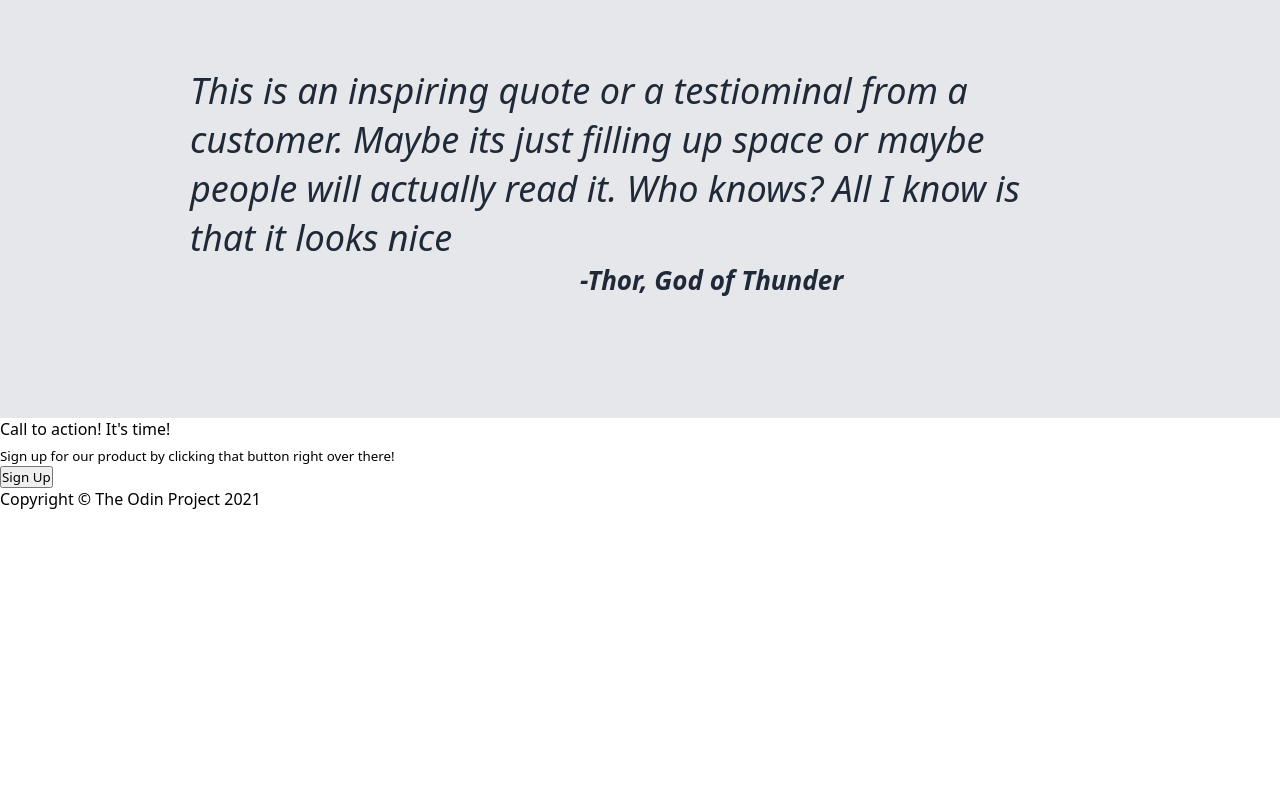
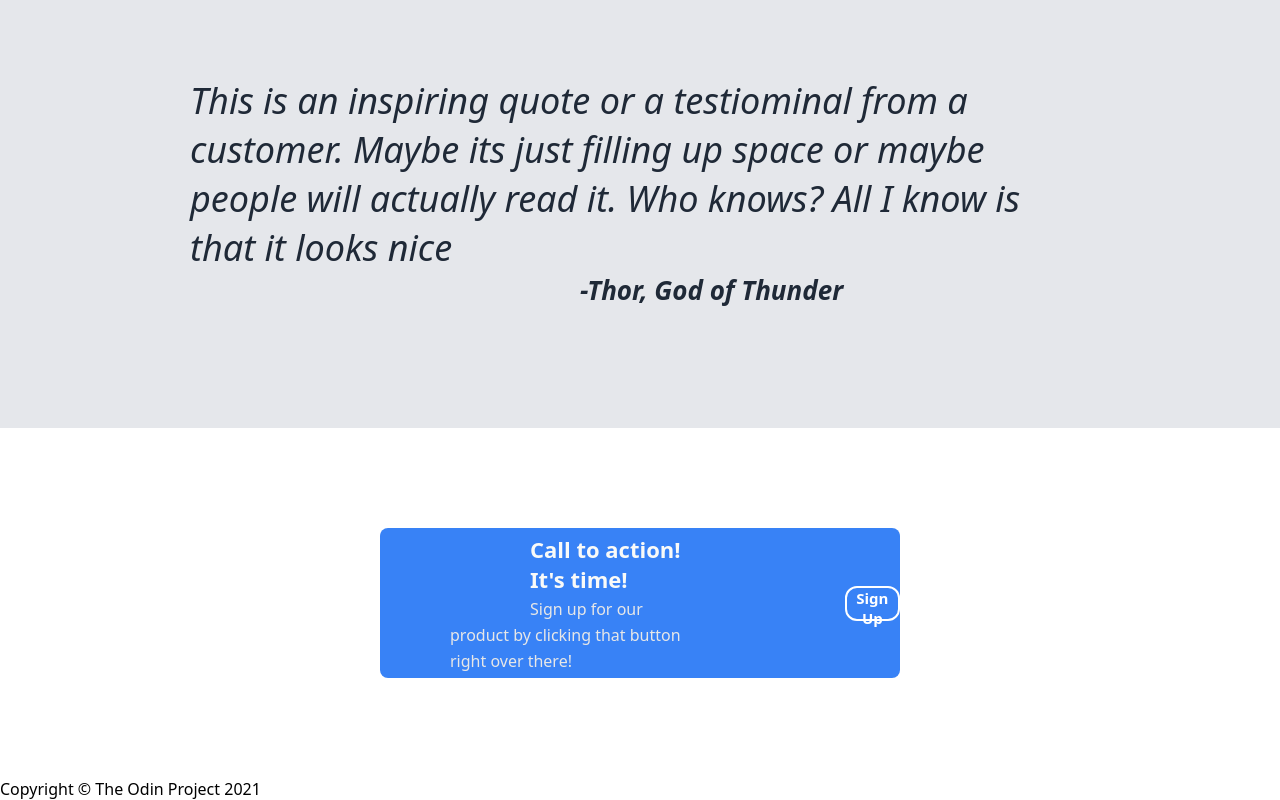
Before and after one commit to codebyjuan/Odin-Landing-Page, a plain HTML site: page index.html in a window 1280 px wide. Shown: the part 992-1792 px from the top of the page. Before the commit the page ends 1502 px from the top, so only its background shows below. Drawn offline with Linux system fonts and the light colour scheme.

Commit message:
completed body 3 centered a div and its contents along with adding the sign up button to the left of it

```diff
--- a/index.html
+++ b/index.html
@@ -51,13 +51,11 @@
         <p class="author">-Thor, God of Thunder</p>
     </div>
     <div class="body3">
-        <div class="text-container">
             <div class="container2">
                 <p>Call to action! It's time!</p>
                 <sub>Sign up for our product by clicking that button right over there!</sub>
             </div>
-            <button>Sign Up</button>
-        </div>
+            <button >Sign Up</button>
     </div>
     <div class="footer">Copyright © The Odin Project 2021</div>
 </body>
--- a/style.css
+++ b/style.css
@@ -114,7 +114,7 @@
     display: flex;
     flex-direction: column;
     text-align: center;
-    margin-top: 30px;
+    margin-top: 40px;
     gap: 30px;
 
 }
@@ -128,6 +128,7 @@
 .body1container{
     display: flex;
 
+
 }
 
 .body1container img {
@@ -139,12 +140,11 @@
 }
 
 .placeholderimg {
-    width: 150px;
+    width: 200px;
     margin-left: 0;
     text-align: center;
     display: flex;
     flex-direction: column;
-    text-align: center;
     justify-content: center;
     align-items: center;
     gap: 5px;
@@ -179,3 +179,48 @@
     padding-left: 200px;
     padding-bottom: 120px;
 }
+
+/* body3 */
+
+.body3 {
+
+    height: 150px;
+    background-color: #3882F6 ;
+    margin: 100px;
+    margin-right: 380px;
+    margin-left: 380px;
+    display: flex;
+    justify-content: flex-start;
+    align-items: center;
+    border-radius: 8px;
+    color: #F9FAF8;
+}
+
+.body3 p, button, sub {
+    margin-left: 80px;
+}
+.body3 button {
+    height: 35px;
+    width: 120px;
+    border-radius: 12px;
+    background-color: #3882F6;
+    border: 2px solid white;
+    color: white;
+    font-size: 15px;
+    font-weight: bold;
+
+}
+
+.body3 p {
+    font-weight: bold;
+    font-size: 22px;
+}
+
+.body3 sub {
+    font-size: 16px;
+    color: rgb(231, 231, 231);
+}
+
+.container2 {
+    margin: 70px;
+}
```
